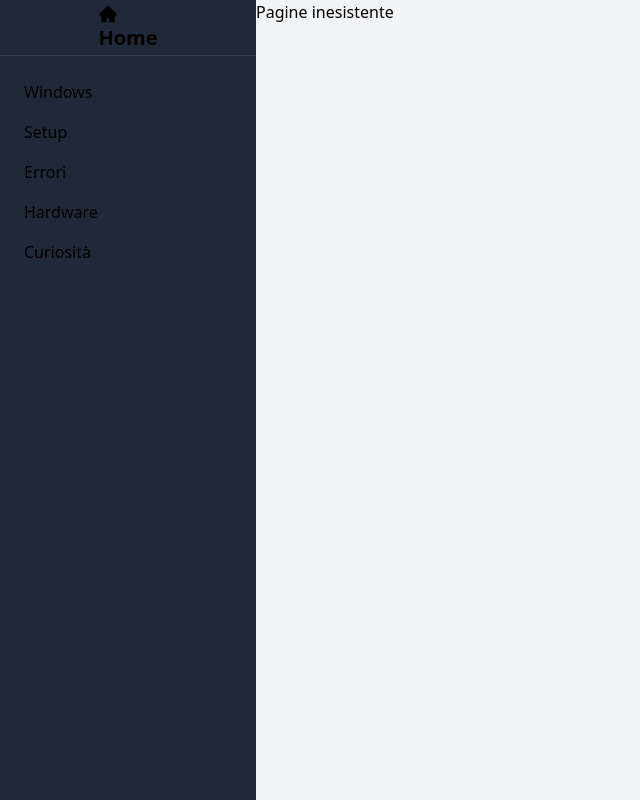
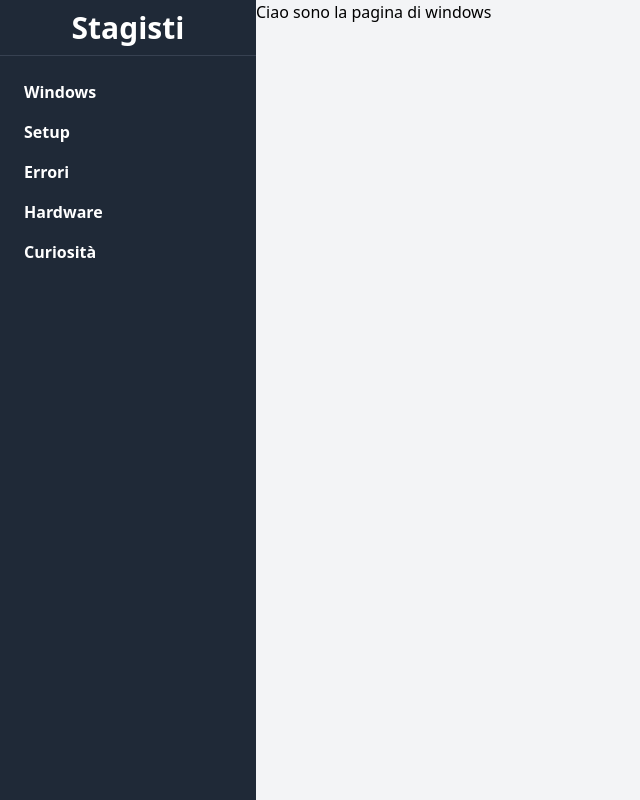
Before and after one commit to Swer4412/Stagisti, a React (Vite) app: page /Stagisti/windows in a window 1280 px wide. Shown: the whole page, without its empty margins (0-640 px from the left). Built offline with nearby package versions, Linux system fonts and the light colour scheme.

Commit message:
Aggiunto routes e migliorato sidebar

```diff
--- a/src/App.tsx
+++ b/src/App.tsx
@@ -1,12 +1,22 @@
 import {Route, createBrowserRouter, createRoutesFromElements, RouterProvider } from 'react-router-dom'
 import Welcome from "./Pages/Welcome"
 import Sidebar from './Layout/Sidebar'
+import Windows from './Pages/Windows'
+import Setup from './Pages/Setup'
+import Errori from './Pages/Errori'
+import Hardware from './Pages/Hardware'
+import Curiosita from './Pages/Curiosita'
 
 function App() {
 
   const router = createBrowserRouter(createRoutesFromElements(
     <Route path="/Stagisti" element={<Sidebar/>}>
-      <Route index element={<Welcome/>}></Route>
+      <Route index element={<Welcome/>}/>
+      <Route path="/Stagisti/windows" element={<Windows/>}/>
+      <Route path="/Stagisti/setup" element={<Setup/>}/>
+      <Route path="/Stagisti/errori" element={<Errori/>}/>
+      <Route path="/Stagisti/hardware" element={<Hardware/>}/>
+      <Route path="/Stagisti/curiosita" element={<Curiosita/>}/>
       <Route path="*" element={<h1>Pagine inesistente</h1>}></Route>
     </Route>
   ))
--- a/src/Layout/Sidebar.tsx
+++ b/src/Layout/Sidebar.tsx
@@ -1,37 +1,41 @@
 import { Link, Outlet } from 'react-router-dom';
 import { AiFillHome } from "react-icons/ai"
+
+const url = "/Stagisti/"
 
 const Sidebar = () => {
   return (
     <div className="flex h-screen bg-gray-800">
-      <div className="w-64 flex flex-col">
+      <div className="w-64 flex flex-col text-white font-bold font-sans">
         <div className="flex items-center justify-center h-14 border-b border-gray-700">
-          <h1 className="text-xl font-bold inline"><AiFillHome/>Home</h1>
+          <Link to={url} className="px-4 py-2 hover:bg-gray-700 text-3xl">
+            <div>Stagisti</div>
+          </Link>
         </div>
         <nav className="flex-grow">
           <ul className="flex flex-col py-4">
             <li className="m-2">
-              <Link to="/" className="px-4 py-2 hover:bg-gray-700 ">
+              <Link to={url + "windows"} className="px-4 py-2 hover:bg-gray-700 ">
                 Windows
               </Link>
             </li>
             <li className="m-2">
-              <Link to="/about" className="px-4 py-2 hover:bg-gray-700 ">
+              <Link to={url + "setup"} className="px-4 py-2 hover:bg-gray-700 ">
                 Setup
               </Link>
             </li>
             <li className="m-2">
-              <Link to="/contact" className="px-4 py-2 hover:bg-gray-700 ">
+              <Link to={url + "errori"} className="px-4 py-2 hover:bg-gray-700 ">
                 Errori
               </Link>
             </li>
             <li className="m-2">
-              <Link to="/contact" className="px-4 py-2 hover:bg-gray-700 ">
+              <Link to={url + "hardware"} className="px-4 py-2 hover:bg-gray-700 ">
                 Hardware
               </Link>
             </li>
             <li className="m-2">
-              <Link to="/contact" className="px-4 py-2 hover:bg-gray-700 ">
+              <Link to={url + "curiosita"} className="px-4 py-2 hover:bg-gray-700 ">
                 Curiosità
               </Link>
             </li>
@@ -39,7 +43,7 @@ const Sidebar = () => {
         </nav>
       </div>
       <main className="flex-grow bg-gray-100">
-        <Outlet/>
+        <Outlet />
       </main>
     </div>
   );
--- /dev/null
+++ b/src/Pages/Curiosita.tsx
@@ -0,0 +1,9 @@
+const Curiosita = () => {
+    return (
+        <div>
+            Ciao sono la pagina curiosità
+        </div>
+    );
+};
+
+export default Curiosita;
--- /dev/null
+++ b/src/Pages/Errori.tsx
@@ -0,0 +1,9 @@
+const Errori = () => {
+    return (
+        <div>
+            Ciao sono la pagina errori
+        </div>
+    );
+};
+
+export default Errori;
--- /dev/null
+++ b/src/Pages/Hardware.tsx
@@ -0,0 +1,9 @@
+const Hardware = () => {
+    return (
+        <div>
+            Ciao sono la pagina di hardware
+        </div>
+    );
+};
+
+export default Hardware;
--- /dev/null
+++ b/src/Pages/Setup.tsx
@@ -0,0 +1,9 @@
+const Setup = () => {
+    return (
+        <div>
+            Ciao sono la pagina di setup
+        </div>
+    );
+};
+
+export default Setup;
--- /dev/null
+++ b/src/Pages/Windows.tsx
@@ -0,0 +1,11 @@
+import {FC} from 'react';
+
+const Windows : FC = () => {
+    return (
+        <div>
+            Ciao sono la pagina di windows
+        </div>
+    );
+};
+
+export default Windows;
```
